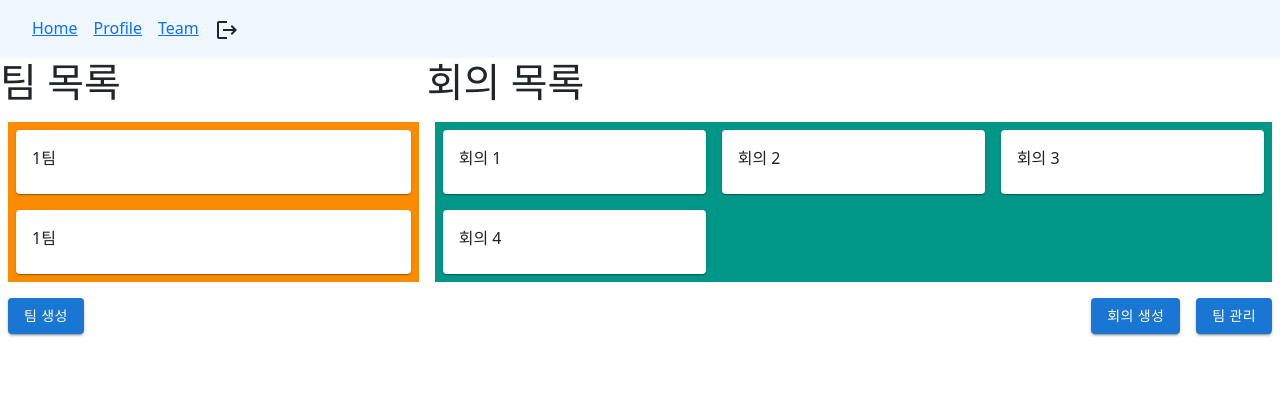
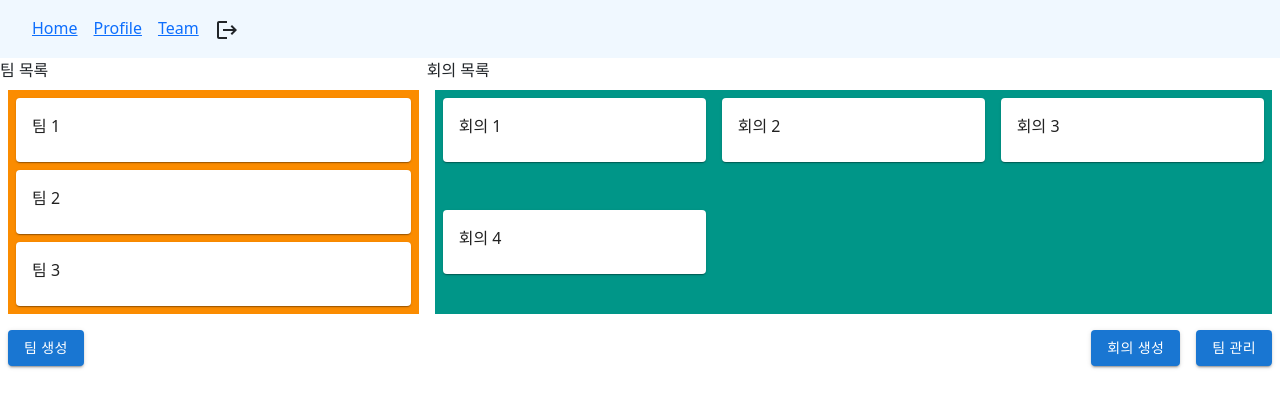
Before and after one commit to lactea94/beyondmeeting, a React (Create React App) app in the folder frontend/: page /team in a window 1280 px wide. Shown: the top 408 px of the page. Built offline with nearby package versions, Linux system fonts and the light colour scheme.

Commit message:
REAFACTOR: 팀 목록별 카드 보이기

```diff
--- a/frontend/src/components/Team.js
+++ b/frontend/src/components/Team.js
@@ -13,9 +13,9 @@ export function Team() {
     ],
     nowTeam: 0
   }
-  let create
+  let CreateButton
   if (user.team[user.nowTeam].leader) {
-    create =
+    CreateButton =
       <Grid item xs={8}>
         <Box
           sx={{
@@ -29,12 +29,34 @@ export function Team() {
         </Box>
       </Grid>
   }
+
+  function teamList() {
+    const names = []
+    for (let index = 0; index < user.team.length; index++) {
+      names.push(user.team[index].name)
+    }
+    const nameList = names.map((name) =>
+      <Card sx={{m:1}}>
+        <CardContent>
+          {name}
+        </CardContent>
+      </Card>)
+    return (
+      <Grid item>
+        {nameList}
+      </Grid>
+    )
+  }
+
   return (
     <Grid container>
+      <Grid className='team-list-title' item xs={4}>
+        팀 목록
+      </Grid>
+      <Grid className='meeting-list-title' item xs={8}>
+        회의 목록
+      </Grid>
       <Grid item xs={4} container>
-        <Grid className='team-list-title' item>
-          <h1>팀 목록</h1>
-        </Grid>
         <Grid
           item
           container
@@ -45,26 +67,17 @@ export function Team() {
             m: 1,
           }}
         >
-          <Grid item>
+          {/* <Grid item>
             <Card sx={{m:1}}>
               <CardContent>
-                1팀
+                팀 이름
               </CardContent>
             </Card>
-          </Grid>
-          <Grid item>
-            <Card sx={{m:1}}>
-              <CardContent>
-                1팀
-              </CardContent>
-            </Card>
-          </Grid>
+          </Grid> */}
+          {teamList()}
         </Grid>
       </Grid>
       <Grid item xs={8}container>
-        <Grid className='meeting-list-title' item>
-          <h1>회의 목록</h1>
-        </Grid>
         <Grid
           item
           container
@@ -107,7 +120,7 @@ export function Team() {
       <Grid item xs={4}>
           <Button variant="contained" sx={{m:1}}>팀 생성</Button>
         </Grid>
-      {create}
+      {CreateButton}
     </Grid>
   );
 }
```
